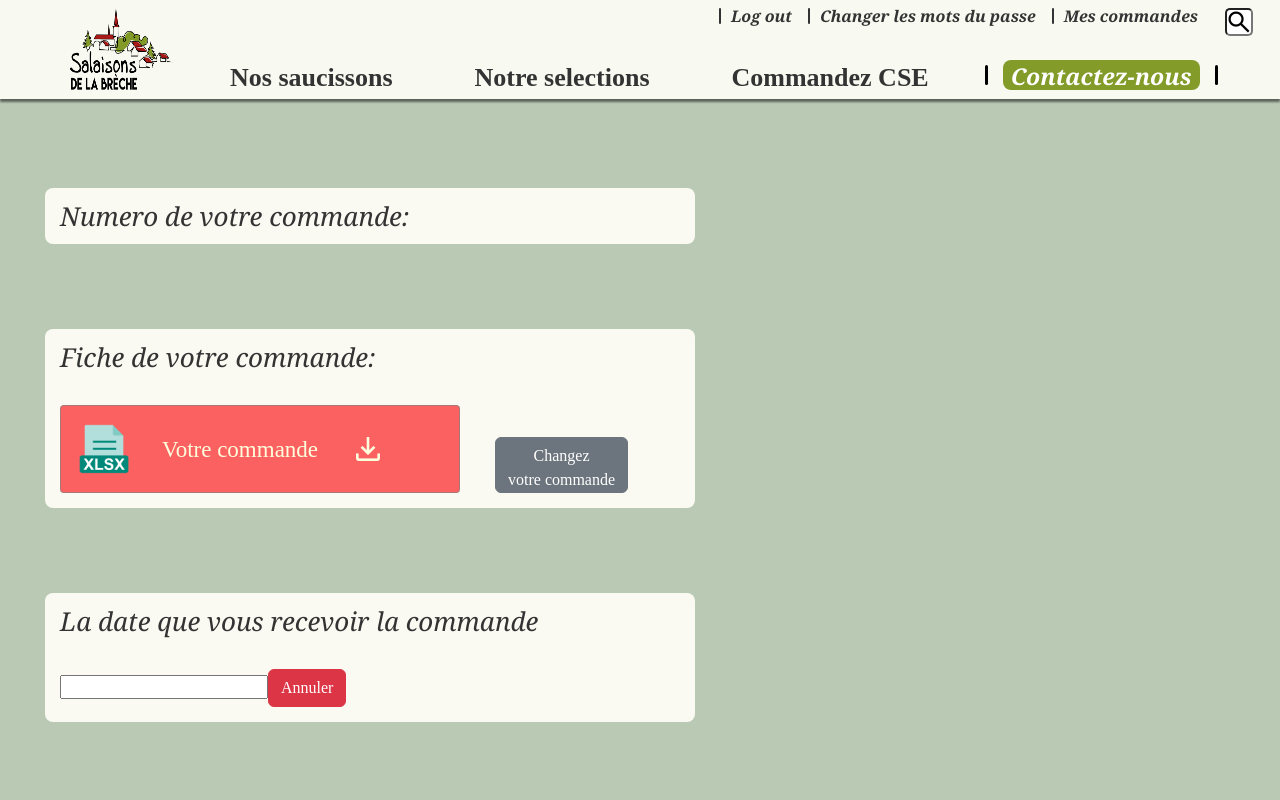
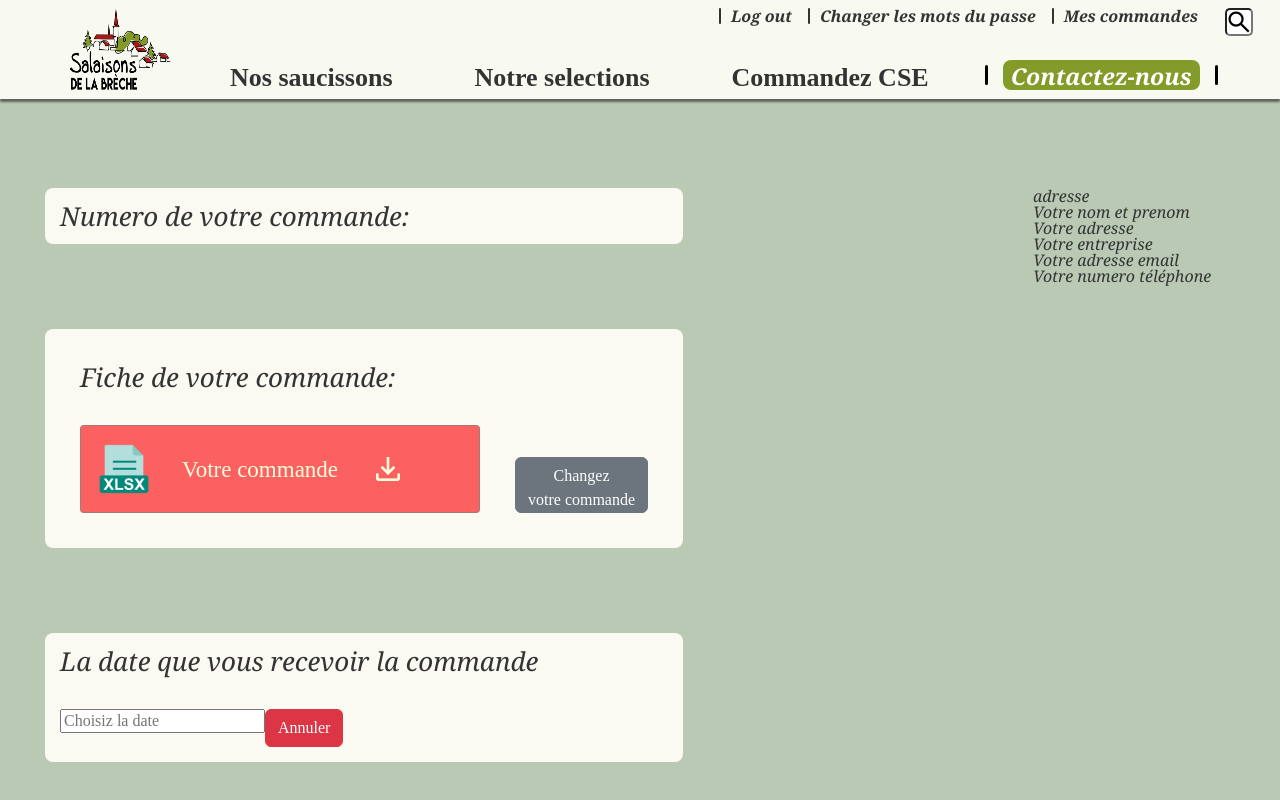
Before and after one commit to bibibush/frontend-breche, a React (Create React App) app: page /mescommandes/detail in a window 1280 px wide. Both pictures are taken after a click on the button "Changez la date". Shown: the top 800 px of the page. Built offline with nearby package versions, Linux system fonts and the light colour scheme; no server answers; a web font is replaced by a local one.

Commit message:
detail commande adress 디자인 중

```diff
--- a/src/components/DetailCommande.jsx
+++ b/src/components/DetailCommande.jsx
@@ -4,18 +4,31 @@ import axios from "axios";
 import ClientDownload from "./ClientDownload";
 import { Button, Form } from "react-bootstrap";
 import ReactDatePicker from "react-datepicker";
+import "react-datepicker/dist/react-datepicker.css";
+import { registerLocale } from "react-datepicker";
+import fr from "date-fns/locale/fr";
+
+registerLocale("fr", fr);
 
 export default function DetailCommande() {
   const [searchParams] = useSearchParams();
   const id = searchParams.get("id");
   const [successInfo, setSuccessInfo] = useState({});
+
   const [excelUpdate, setExcelUpdate] = useState(false);
   const [dateUpdate, setDateUpdate] = useState(false);
+  const [update] = useState(() => {
+    if (excelUpdate || dateUpdate) {
+      return true;
+    } else {
+      return false;
+    }
+  });
+
   const [files, setFiles] = useState([]);
   const onChangeupload = useCallback((event) => {
     setFiles(event.target.files);
   }, []);
-
   const getSuccess = useCallback(async () => {
     try {
       const res = await axios.get(`/api/success/${id}/`);
@@ -31,6 +44,13 @@ export default function DetailCommande() {
   useEffect(() => {
     getSuccess();
   }, [getSuccess]);
+
+  const date = new Date();
+  const [startDate, setStartDate] = useState();
+  const isWeekday = (date) => {
+    const day = date.getDay(date);
+    return day !== 0 && day !== 6;
+  };
 
   return (
     <section className="detail_commande">
@@ -56,6 +76,7 @@ export default function DetailCommande() {
                 variant="danger"
                 onClick={() => {
                   setExcelUpdate(false);
+                  setFiles();
                 }}
               >
                 Annuler
@@ -80,11 +101,24 @@ export default function DetailCommande() {
           <p>La date que vous recevoir la commande</p>
           {dateUpdate ? (
             <div className="date_change">
-              <ReactDatePicker />
+              <ReactDatePicker
+                showMonthDropdown
+                showYearDropdown
+                shouldCloseOnSelect={false}
+                placeholderText="Choisiz la date"
+                filterDate={isWeekday}
+                minDate={new Date().setDate(date.getDate() + 14)}
+                selected={startDate}
+                onChange={(date) => setStartDate(date)}
+                locale={"fr"}
+                dateFormat={"dd/ MM /yyyy"}
+                disabledKeyboardNavigation
+              />
               <Button
                 variant="danger"
                 onClick={() => {
                   setDateUpdate(false);
+                  setStartDate();
                 }}
               >
                 Annuler
@@ -96,6 +130,7 @@ export default function DetailCommande() {
               <Button
                 variant="secondary"
                 onClick={() => {
+                  console.log(successInfo.date);
                   setDateUpdate(true);
                 }}
               >
@@ -105,7 +140,30 @@ export default function DetailCommande() {
           )}
         </div>
       </div>
-      <div className="commande_adresse"></div>
+      <div className="commande_adresse">
+        <p>adresse</p>
+        <div className="commande_name">
+          <p>Votre nom et prenom</p>
+          <div className="commande_nom">{successInfo.nom}</div>
+          <div className="commande_prenom">{successInfo.prenom}</div>
+        </div>
+        <div className="adresse">
+          <p>Votre adresse</p>
+          <h3>{successInfo.adresse}</h3>
+        </div>
+        <div className="entreprise">
+          <p>Votre entreprise</p>
+          <h3>{successInfo.entreprise}</h3>
+        </div>
+        <div className="email">
+          <p>Votre adresse email</p>
+          <h3>{successInfo.email}</h3>
+        </div>
+        <div className="phonenumber">
+          <p>Votre numero téléphone</p>
+          <h3>{successInfo.phonenumber}</h3>
+        </div>
+      </div>
     </section>
   );
 }
--- a/src/styles/DetailCommande.css
+++ b/src/styles/DetailCommande.css
@@ -1,9 +1,9 @@
 .detail_commande {
   position: relative;
-  height: 1200px;
-  padding-top: 99px;
+  padding: 99px 0;
   white-space: pre-line;
   background-color: #b9c9b4;
+  display: flex;
 }
 .detail_commande .download {
   background-color: #fb6161;
@@ -15,7 +15,7 @@
   font-size: 23px;
 }
 .detail_commande .excel_date {
-  margin: 89px auto auto 45px;
+  margin: 89px 350px 0 45px;
   max-width: 650px;
 }
 .detail_commande .excel_date .commande_number {
@@ -34,7 +34,7 @@
 .detail_commande .excel_date .excel {
   margin-bottom: 85px;
   background-color: #fafaf2;
-  padding: 15px;
+  padding: 35px;
   border-radius: 8px;
 }
 .detail_commande .excel_date .excel p {
@@ -56,7 +56,7 @@
 }
 .detail_commande .excel_date .excel .client_upload .mb-3 {
   width: 350px;
-  margin-right: 45px;
+  margin-right: 145px;
 }
 .detail_commande .excel_date .excel .client_upload button {
   height: 45px;
@@ -77,3 +77,22 @@
 .detail_commande .excel_date .date .date_commande h3 {
   margin-right: 295px;
 }
+.detail_commande .excel_date .date .date_change {
+  display: flex;
+}
+.detail_commande .excel_date .date .date_change input {
+  width: 205px;
+}
+.detail_commande .commande_adresse {
+  margin-top: 89px;
+}
+.detail_commande .commande_adresse p {
+}
+.detail_commande .commande_adresse .commande_name {
+}
+.detail_commande .commande_adresse .commande_name p {
+}
+.detail_commande .commande_adresse .commande_name .commande_nom {
+}
+.detail_commande .commande_adresse .commande_name .commande_prenom {
+}
```
